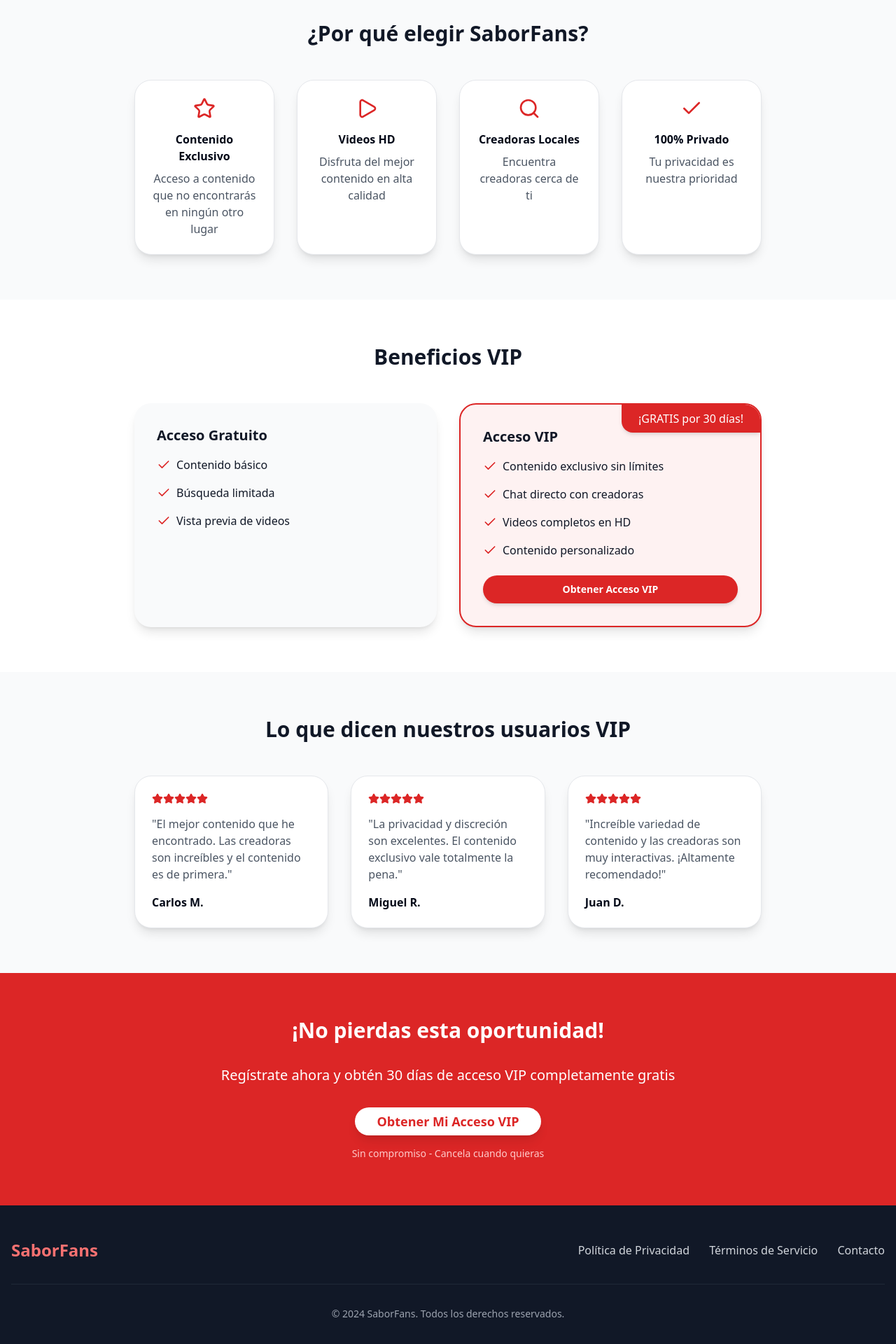
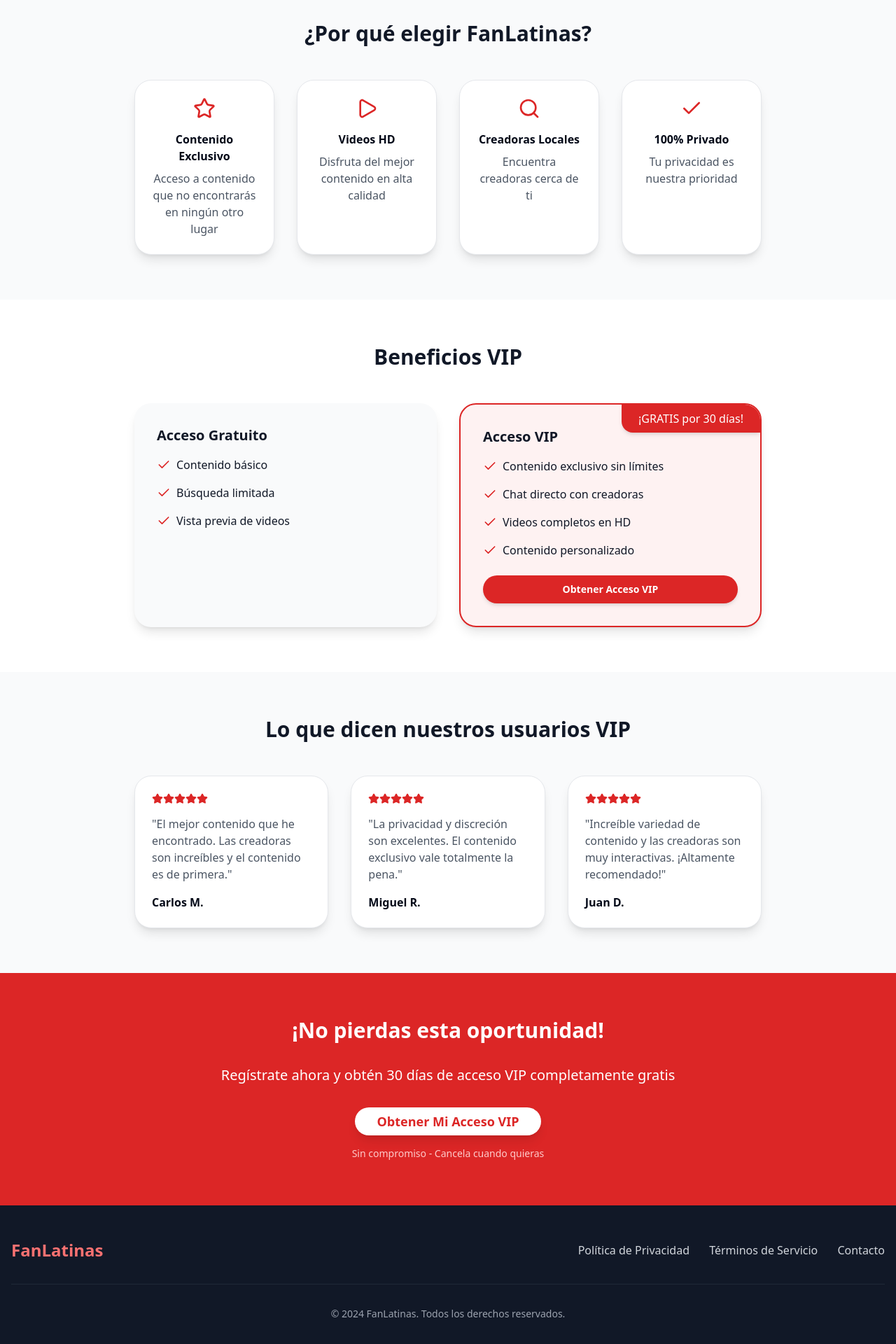
Before and after one commit to chico10117/reco_landing2, a SvelteKit app: page / in a window 1280 px wide. Shown: the part 754-2674 px from the top of the page at 70% size. Built offline with nearby package versions, Linux system fonts and the light colour scheme.

Commit message:
Changing SaborFans for FanLatinas

```diff
--- a/src/routes/+page.svelte
+++ b/src/routes/+page.svelte
@@ -36,7 +36,7 @@
 <div class="min-h-screen bg-white text-gray-900">
   <nav class="bg-white border-b border-gray-100 fixed w-full top-0 z-50 shadow-sm">
     <div class="container mx-auto px-4 py-3 flex justify-between items-center">
-      <div class="text-2xl font-bold text-red-600">SaborFans</div>
+      <div class="text-2xl font-bold text-red-600">FanLatinas</div>
       <div class="flex items-center space-x-4">
         <Button
           variant="ghost"
@@ -102,7 +102,7 @@
   <main>
     <section class="bg-gray-50 py-16">
       <div class="container mx-auto px-4">
-        <h2 class="text-3xl font-bold text-center mb-12">¿Por qué elegir SaborFans?</h2>
+        <h2 class="text-3xl font-bold text-center mb-12">¿Por qué elegir FanLatinas?</h2>
         <div class="grid grid-cols-1 md:grid-cols-4 gap-8 max-w-4xl mx-auto">
           <Card class="rounded-3xl shadow-lg hover:shadow-xl transition-shadow">
             <CardContent class="p-6 text-center">
@@ -264,7 +264,7 @@
   <footer class="bg-gray-900 text-gray-100 py-12">
     <div class="container mx-auto px-4">
       <div class="flex flex-col md:flex-row justify-between items-center">
-        <div class="text-2xl font-bold text-red-400 mb-4 md:mb-0">SaborFans</div>
+        <div class="text-2xl font-bold text-red-400 mb-4 md:mb-0">FanLatinas</div>
         <nav class="space-x-6 mb-4 md:mb-0">
           <a href="/privacy" class="text-gray-300 hover:text-red-400 transition-colors">Política de Privacidad</a>
           <a href="/terms" class="text-gray-300 hover:text-red-400 transition-colors">Términos de Servicio</a>
@@ -272,7 +272,7 @@
         </nav>
       </div>
       <div class="border-t border-gray-800 my-8"></div>
-      <p class="text-center text-gray-400 text-sm">&copy; {new Date().getFullYear()} SaborFans. Todos los derechos reservados.</p>
+      <p class="text-center text-gray-400 text-sm">&copy; {new Date().getFullYear()} FanLatinas. Todos los derechos reservados.</p>
     </div>
   </footer>
 
```
